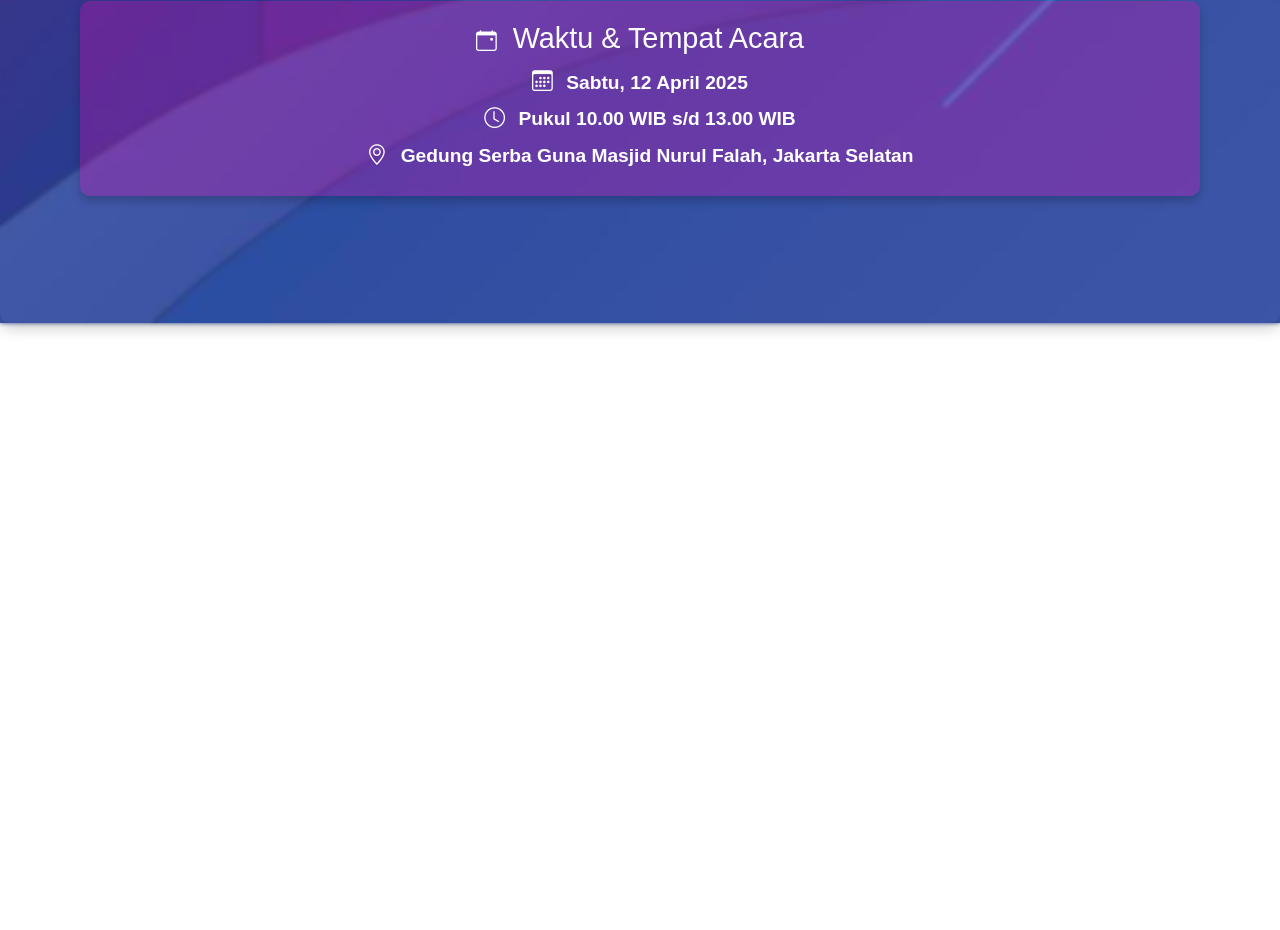
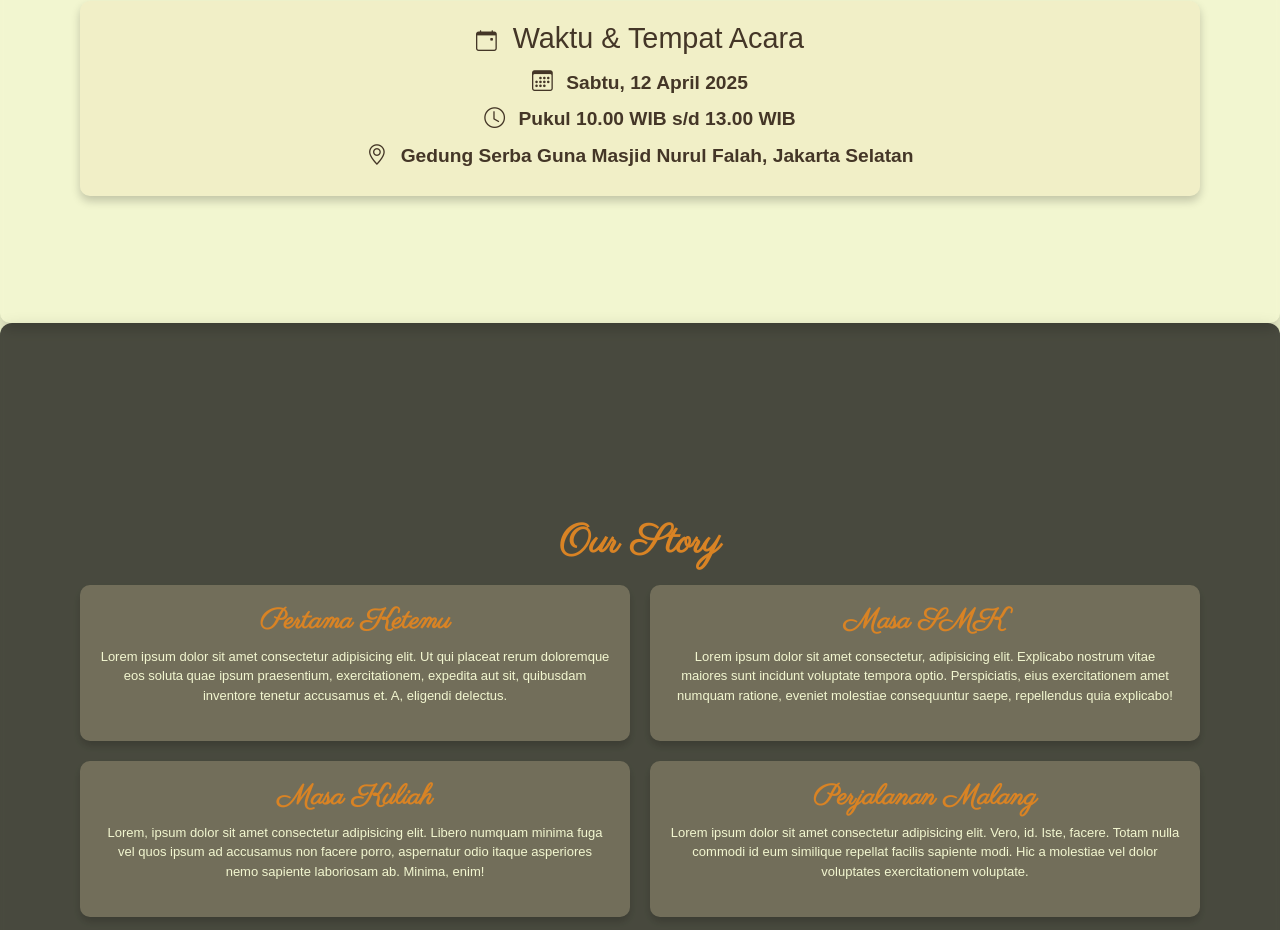
Before and after one commit to lutviwahyudi/undangan, a plain HTML site: page index.html in a window 1280 px wide. Shown: the part 1277-2207 px from the top of the page. Before the commit the page ends 1600 px from the top, so only its background shows below. Drawn offline with nearby package versions, Linux system fonts and the light colour scheme; a web font is replaced by a local one.

Commit message:
progress our story

```diff
--- a/css/style.css
+++ b/css/style.css
@@ -1,16 +1,17 @@
 :root {
-    --font-color: #ffff;
-    --purple: #7C00FE;
-    --pink: #F5004F;
-    --bg: #FFAF00;
+    --font-color: #443627;
+    --orange : #D98324;
+    --box : #EFDCAB;
+    --bg: #F2F6D0;
 }
 
 body {
     overflow: hidden;
     scroll-behavior: smooth;
-    background-image: url("../img/bg-1.jpg");
-    background-size: cover;
-    background-position: center;
+    background-color: var(--bg);
+    /* background-image: url("../img/bg-1.jpg"); */
+    /* background-size: cover; */
+    /* background-position: center; */
     background-repeat: no-repeat;
     font-family: Arial, Helvetica, sans-serif;
     font-size: 1.2rem;
@@ -48,9 +49,12 @@ body::before {
     justify-content: center;
     text-align: center;
     padding: 30px;
-    background: rgba(0, 0, 0, 0.7);
+    background-image: url("../img/Kabe.jpg");
+    background-size: cover;
+    background-repeat: no-repeat;
+    /* background: rgba(0, 0, 0, 0.7);
     border-radius: 12px;
-    box-shadow: 0 10px 20px rgba(0, 0, 0, 0.3);
+    box-shadow: 0 10px 20px rgba(0, 0, 0, 0.3); */
     opacity: 0;
     animation: fadeInSlow 1.5s ease-in-out forwards;
 }
@@ -71,8 +75,24 @@ body::before {
     flex-direction: column;
 }
 
+.our {
+    width: 100%;
+    min-height: 100vh;
+    align-items: center;
+    justify-content: center;
+    text-align: center;
+    color: var(--bg);
+    padding: 40px 20px;
+    background: rgba(0, 0, 0, 0.7);
+    border-radius: 12px;
+    box-shadow: 0 10px 20px rgba(0, 0, 0, 0.3);
+    animation: fadeIn 1s ease-in-out forwards;
+    display: flex;
+    flex-direction: column;
+}
+
 /* Menyembunyikan elemen rownya */
-.hidden {
+.our.hidden {
     opacity: 0;
     transform: translateY(30px);
     transition: opacity 1s ease-in-out, transform 1s ease-in-out;
@@ -86,7 +106,7 @@ body::before {
 
 .home .col-lg-6 {
     flex: 1 1 45%;
-    background: rgba(255, 0, 179, 0.253);
+    background: rgba(239, 220, 171, 0.253);
     padding: 20px;
     margin: 10px;
     border-radius: 10px;
@@ -95,9 +115,27 @@ body::before {
     transition: transform 1s ease-in-out, opacity 1s ease-in-out;
 }
 
+.our h1 {
+    font-family: 'Parisienne', cursive;
+    color: var(--orange);
+    font-weight: bold;
+}
+
+.our .col-lg {
+    flex: 1 1 45%;
+    background: rgba(239, 220, 171, 0.253);
+    padding: 20px;
+    margin: 10px;
+    border-radius: 10px;
+    box-shadow: 0 5px 10px rgba(0, 0, 0, 0.2);
+    text-align: center;
+    transition: transform 1s ease-in-out, opacity 1s ease-in-out;
+}
+
+
 .waktu {
     flex: 1 1 100%;
-    background: rgba(255, 0, 179, 0.253);
+    background: rgba(239, 220, 171, 0.253);
     padding: 20px;
     margin: 10px;
     border-radius: 10px;
@@ -107,7 +145,7 @@ body::before {
 }
 
 .waktu h3 {
-    color: white;
+    color: var(--font-color);
     font-size: 1.8rem;
     margin-bottom: 10px;
 }
@@ -115,14 +153,14 @@ body::before {
 .waktu p {
     font-size: 1.2rem;
     margin: 5px 0;
-    color: #fff;
+    color: var(--font-color);
     font-weight: bold;
 }
 
 .waktu i {
     margin-right: 8px;
     font-size: 1.3rem;
-    color: white;
+    color: var(--font-color);
 }
 
 .home .col-lg-6 p {
@@ -132,11 +170,26 @@ body::before {
 .home .col-lg-6 h3 {
     font-family: 'Parisienne', cursive;
     font-weight: bold;
-    color: var(--bg);
+    color: var(--orange);
+}
+
+.our .col-lg p {
+    font-size: small;
+}
+
+.our .col-lg h3 {
+    font-family: 'Parisienne', cursive;
+    font-weight: bold;
+    color: var(--orange);
 }
 
 /* sebelum keliatan khusus col-lg-6 ) */
 .home .col-lg-6.hidden {
+    opacity: 0;
+    transform: scale(0.9);
+}
+
+.our .col-lg.hidden {
     opacity: 0;
     transform: scale(0.9);
 }
@@ -151,6 +204,15 @@ body::before {
     transition: opacity 1s ease-in-out, transform 1s ease-in-out;
 }
 
+.our h2,
+.our h3,
+.our p,
+.our .row {
+    opacity: 0;
+    transform: translateY(30px);
+    transition: opacity 1s ease-in-out, transform 1s ease-in-out;
+}
+
 /* animasi muncul khusus text col-lg-6 */
 .home.show h2,
 .home.show h3,
@@ -160,8 +222,21 @@ body::before {
     transform: translateY(0);
 }
 
+.our.show h2,
+.our.show h3,
+.our.show p,
+.our.show .row {
+    opacity: 1;
+    transform: translateY(0);
+}
+
 /* Animasi muncul khusus col-lg-6 */
 .home.show .col-lg-6 {
+    opacity: 1;
+    transform: scale(1);
+}
+
+.our.show .col-lg {
     opacity: 1;
     transform: scale(1);
 }
@@ -193,6 +268,7 @@ body::before {
 }
 
 .cover p {
+    color: var(--box);
     font-size: 1.1rem;
     margin-top: 10px;
     line-height: 1.6;
@@ -206,7 +282,7 @@ body::before {
     align-items: center;
     justify-content: center;
     background: linear-gradient(135deg, var(--pink), var(--purple));
-    color: #fff;
+    color: var(--bg);
     font-size: 1.2rem;
     font-weight: bold;
     text-decoration: none;
@@ -214,7 +290,7 @@ body::before {
     padding: 12px 0;
     border-radius: 50px;
     transition: all 0.3s ease-in-out;
-    box-shadow: 0 5px 15px rgba(170, 96, 200, 0.3);
+    box-shadow: 0 5px 15px rgba(217, 131, 36, 0.3);
     border: none;
     cursor: pointer;
     margin: 20px auto 0;
@@ -223,7 +299,7 @@ body::before {
 .btn-open:hover {
     background: linear-gradient(135deg, var(--purple), var(--pink));
     transform: scale(1.05);
-    box-shadow: 0 8px 20px rgba(170, 96, 200, 0.5);
+    box-shadow: 0 8px 20px rgba(217, 131, 36, 0.3);
 }
 
 
@@ -298,4 +374,31 @@ body::before {
     .home p {
         font-size: 1rem;
     }
+
+
+    .our {
+        padding: 30px 15px;
+        width: 95%;
+    }
+
+    .our .row {
+        flex-direction: column;
+        gap: 20px;
+    }
+
+    .our .col-lg {
+        width: 100%;
+    }
+
+    .our h2 {
+        font-size: 1.8rem;
+    }
+
+    .our h3 {
+        font-size: 1.3rem;
+    }
+
+    .our p {
+        font-size: 1rem;
+    }
 }
--- a/index.html
+++ b/index.html
@@ -28,11 +28,10 @@
         <section id="cover" class="cover">
             <div class="container">
                 <div class="row justify-content-center">
-                    <img src="img/f2.png" alt="" srcset="">
+                    <img src="img/h3.png" alt="" srcset="">
                     <p>"Di antara tanda-tanda (kebesaran)-Nya ialah bahwa Dia menciptakan pasangan-pasangan untukmu dari (jenis)
                         dirimu
-                        sendiri agar kamu merasa tenteram kepadanya....."</p>
-                    <h6>QS. Ar-Rum Ayat 21</h6>
+                        sendiri agar kamu merasa tenteram kepadanya....." <br> QS. Ar-Rum Ayat 21 </p>
 
                     <h2>Lutvi Wahyudi <br> Lalitya Mahira Hargianti</h2>
 
@@ -76,6 +75,30 @@
             </div>
         </section>
 
+        <section id="our" class="our">
+            <div class="container">
+                <h1>Our Story</h1>
+                <div class="row">
+                    <div class="col-lg">
+                                <h3>Pertama Ketemu</h3>
+                                <p>Lorem ipsum dolor sit amet consectetur adipisicing elit. Ut qui placeat rerum doloremque eos soluta quae ipsum praesentium, exercitationem, expedita aut sit, quibusdam inventore tenetur accusamus et. A, eligendi delectus.</p>
+                    </div>
+                    <div class="col-lg">
+                                <h3>Masa SMK</h3>
+                                <p>Lorem ipsum dolor sit amet consectetur, adipisicing elit. Explicabo nostrum vitae maiores sunt incidunt voluptate tempora optio. Perspiciatis, eius exercitationem amet numquam ratione, eveniet molestiae consequuntur saepe, repellendus quia explicabo!</p>
+                    </div>
+                    <div class="col-lg">
+                                <h3>Masa Kuliah</h3>
+                                <p>Lorem, ipsum dolor sit amet consectetur adipisicing elit. Libero numquam minima fuga vel quos ipsum ad accusamus non facere porro, aspernatur odio itaque asperiores nemo sapiente laboriosam ab. Minima, enim!</p>
+                    </div>
+                    <div class="col-lg">
+                                <h3>Perjalanan Malang</h3>
+                                <p>Lorem ipsum dolor sit amet consectetur adipisicing elit. Vero, id. Iste, facere. Totam nulla commodi id eum similique repellat facilis sapiente modi. Hic a molestiae vel dolor voluptates exercitationem voluptate.</p>
+                    </div>
+
+            </div>
+        </section>
+
     <script src="https://cdn.jsdelivr.net/npm/bootstrap@5.0.2/dist/js/bootstrap.bundle.min.js"
         integrity="sha384-MrcW6ZMFYlzcLA8Nl+NtUVF0sA7MsXsP1UyJoMp4YLEuNSfAP+JcXn/tWtIaxVXM"
         crossorigin="anonymous"></script>
--- a/js/script.js
+++ b/js/script.js
@@ -40,3 +40,17 @@ document.addEventListener("DOMContentLoaded", function () {
     observer.observe(homeSection);
 });
 // ============================================================================
+document.addEventListener("DOMContentLoaded", function () {
+    let ourSection = document.querySelector(".our");
+
+    let observer = new IntersectionObserver(entries => {
+        entries.forEach(entry => {
+            if (entry.isIntersecting) {
+                ourSection.classList.add("show");
+            }
+        });
+    }, { threshold: 0.3 });
+
+    observer.observe(ourSection);
+});
+// ============================================================================
```
Also changed, not shown: img/Kabe.jpg (added), img/download.jpg (added), img/h2.png (added), img/h3.png (added), img/our1.jpg (added), img/w1.jpg (added), 2 other files.
